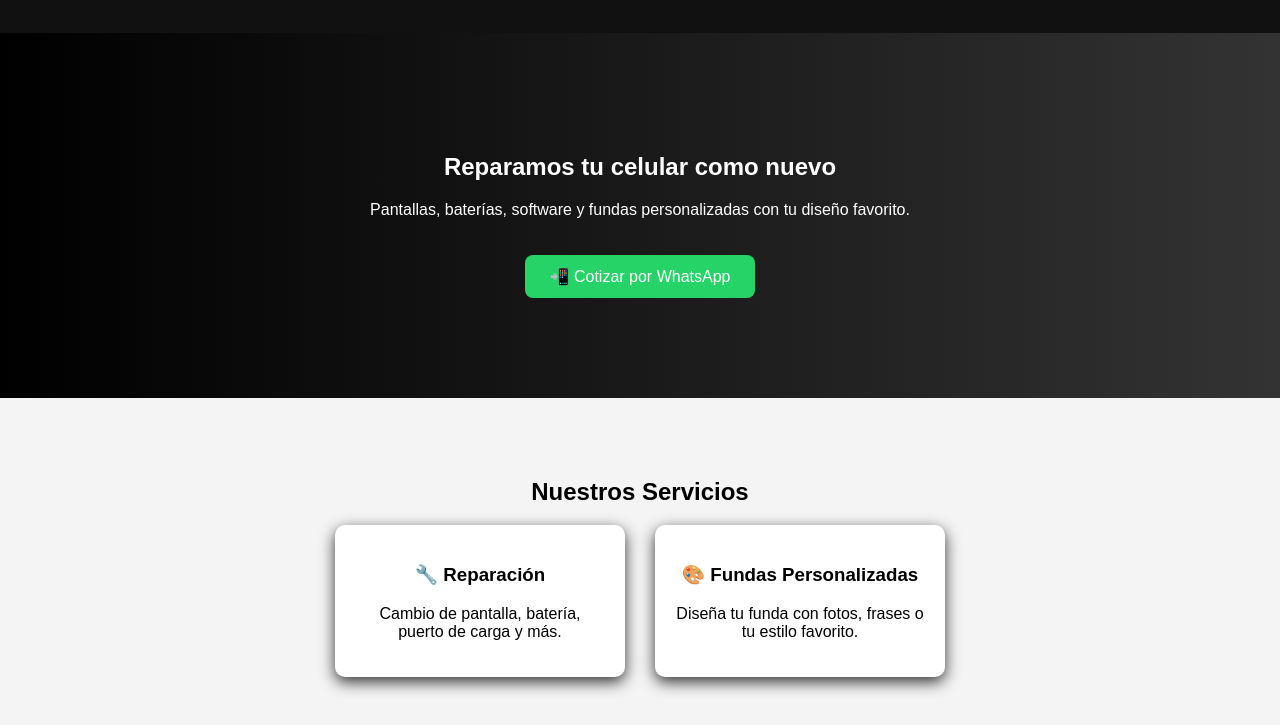
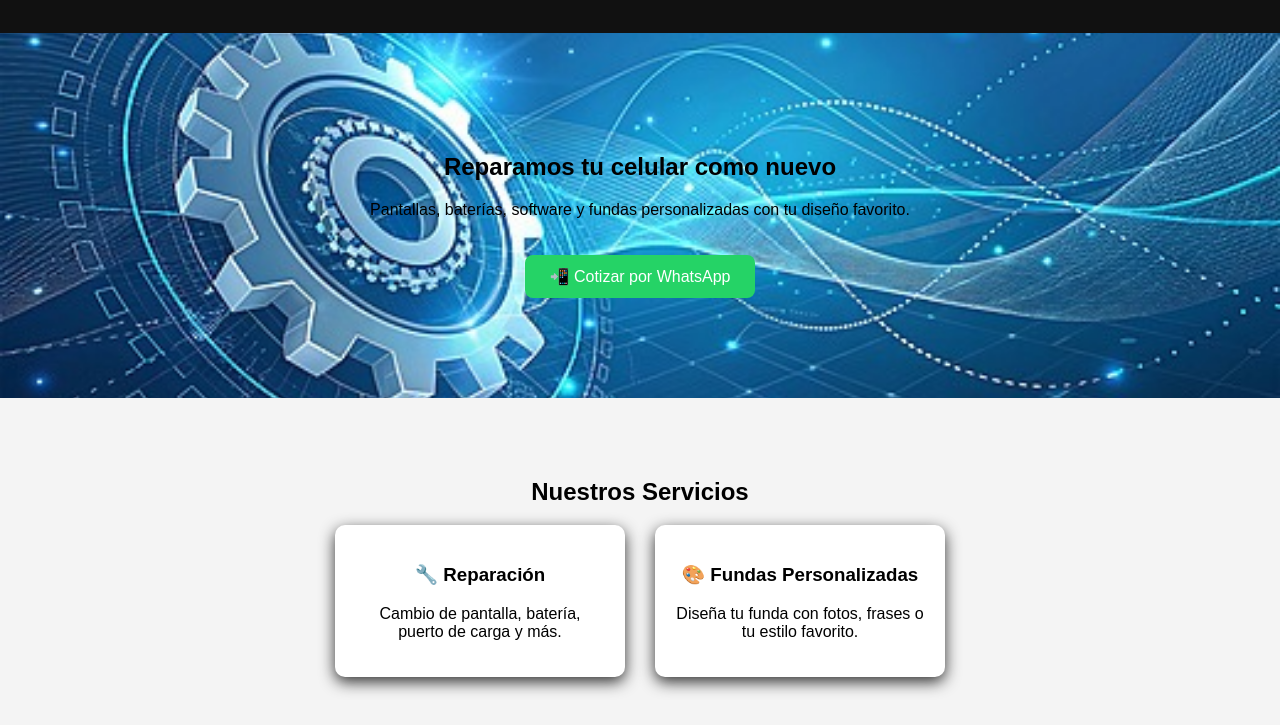
Before and after one commit to YeniDev/LandingPage_Proyecto, a plain HTML site: page index.html in a window 1280 px wide. Shown: the part 75-800 px from the top of the page. Drawn offline with nearby package versions, Linux system fonts and the light colour scheme.

Commit message:
Actualiza color de home section

```diff
--- a/style.css
+++ b/style.css
@@ -24,8 +24,8 @@ nav a {
 }
 
 .home-section {
-    background: linear-gradient(to right, #000, #333);
-    color: white;
+    background: url(Fondo.jpeg) center center / cover no-repeat;
+    color: black;
     padding: 100px 20px;
     text-align: center;
 }
```
